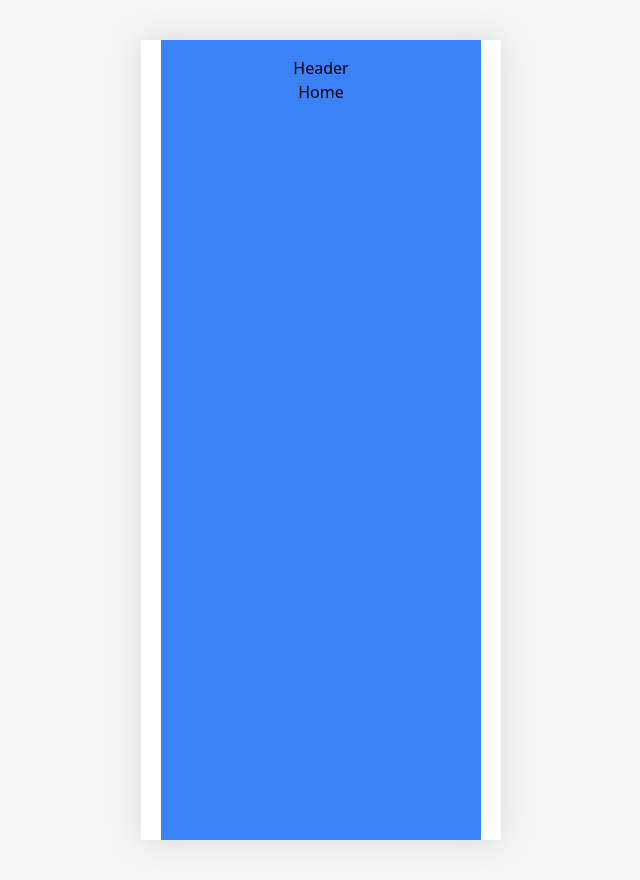
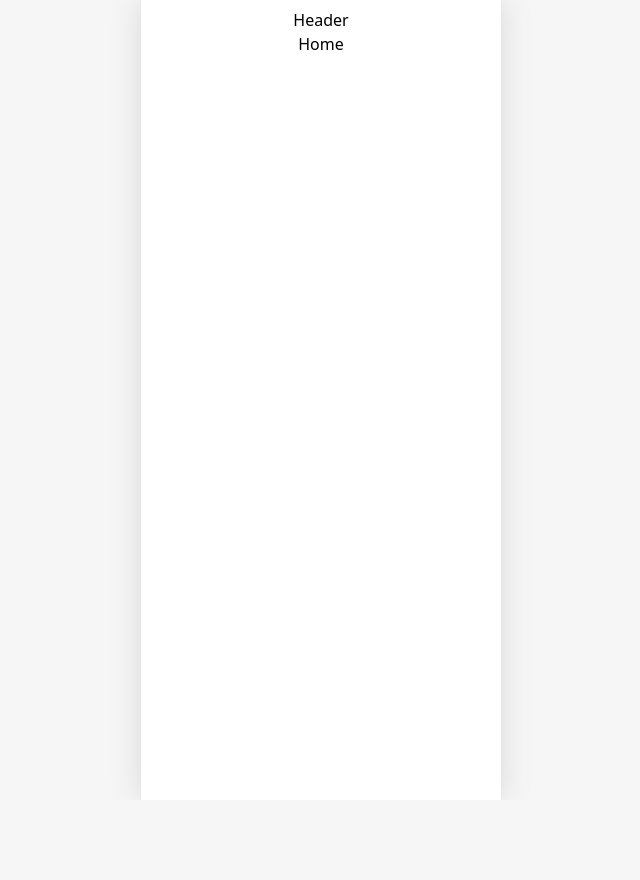
Before and after one commit to littlebreeze/Refesta, a React (Vite) app in the folder client/: page / in a window 1280 px wide. Shown: the whole page, without its empty margins (319-959 px from the left). After the commit the page ends 800 px from the top, so only its background shows below. Built offline with nearby package versions, Linux system fonts and the light colour scheme.

Commit message:
💄 design(fe): 중앙 정렬 css 수정

```diff
--- a/client/src/App.jsx
+++ b/client/src/App.jsx
@@ -14,7 +14,7 @@ function App() {
   const [count, setCount] = useState(0);
 
   return (
-    <div className='bg-blue-500 p-4 h-full flex flex-col items-center'>
+    <div className='p-2 h-full flex flex-col items-center'>
       <BrowserRouter>
         <Routes>
           <Route path='/login' element={<Login />} />
--- a/client/src/index.css
+++ b/client/src/index.css
@@ -8,7 +8,6 @@ body {
   width: 100%;
   background-color: rgb(246, 246, 246);
   display: flex;
-  padding: 20px 0px;
 }
 
 #root {
```
